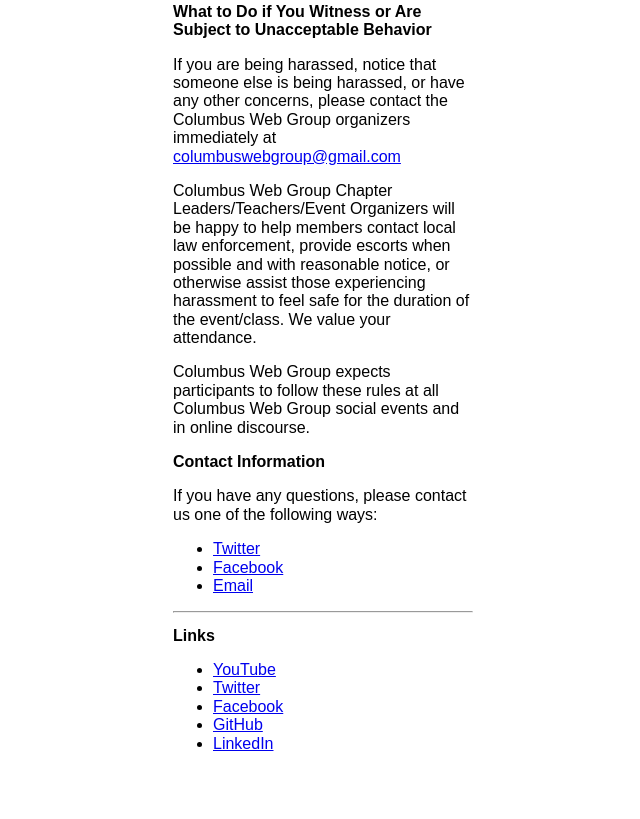
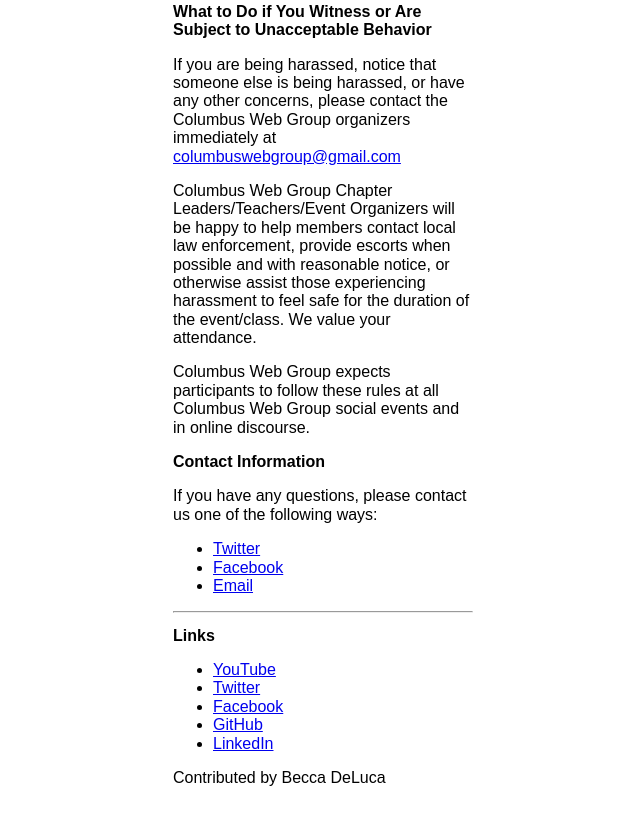
Before and after one commit to ColumbusWebGroup/cwg-site, a website: page dist/index.html in a window 1280 px wide. Shown: the part 2986-3805 px from the top of the page, without its empty margins (317-957 px from the left). Before the commit the page ends 3771 px from the top, so only its background shows below. Drawn offline with Linux system fonts and the light colour scheme.

Commit message:
adding my name to index

```diff
--- a/dist/index.html
+++ b/dist/index.html
@@ -252,5 +252,6 @@
             </li>
         </ul>
     </section>
+    <p>Contributed by Becca DeLuca</p>
 </body>
 </html>
```
